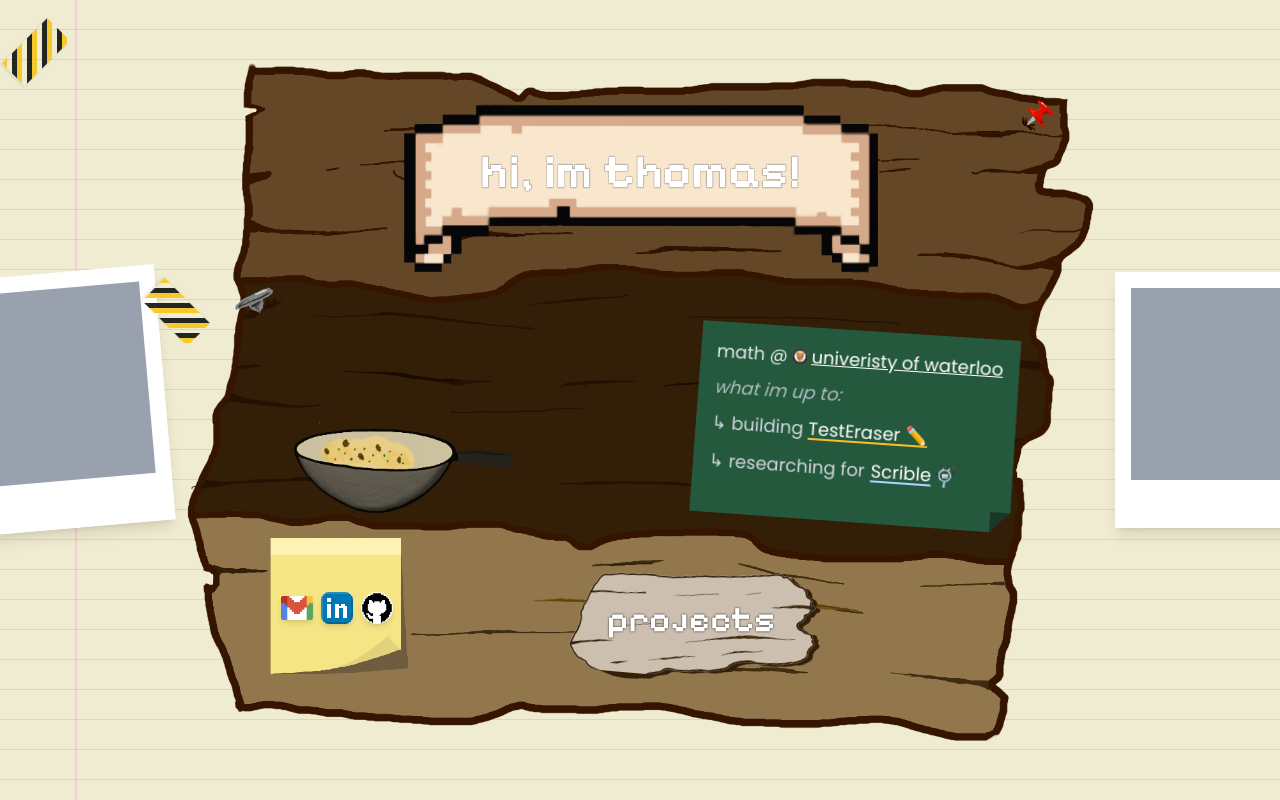
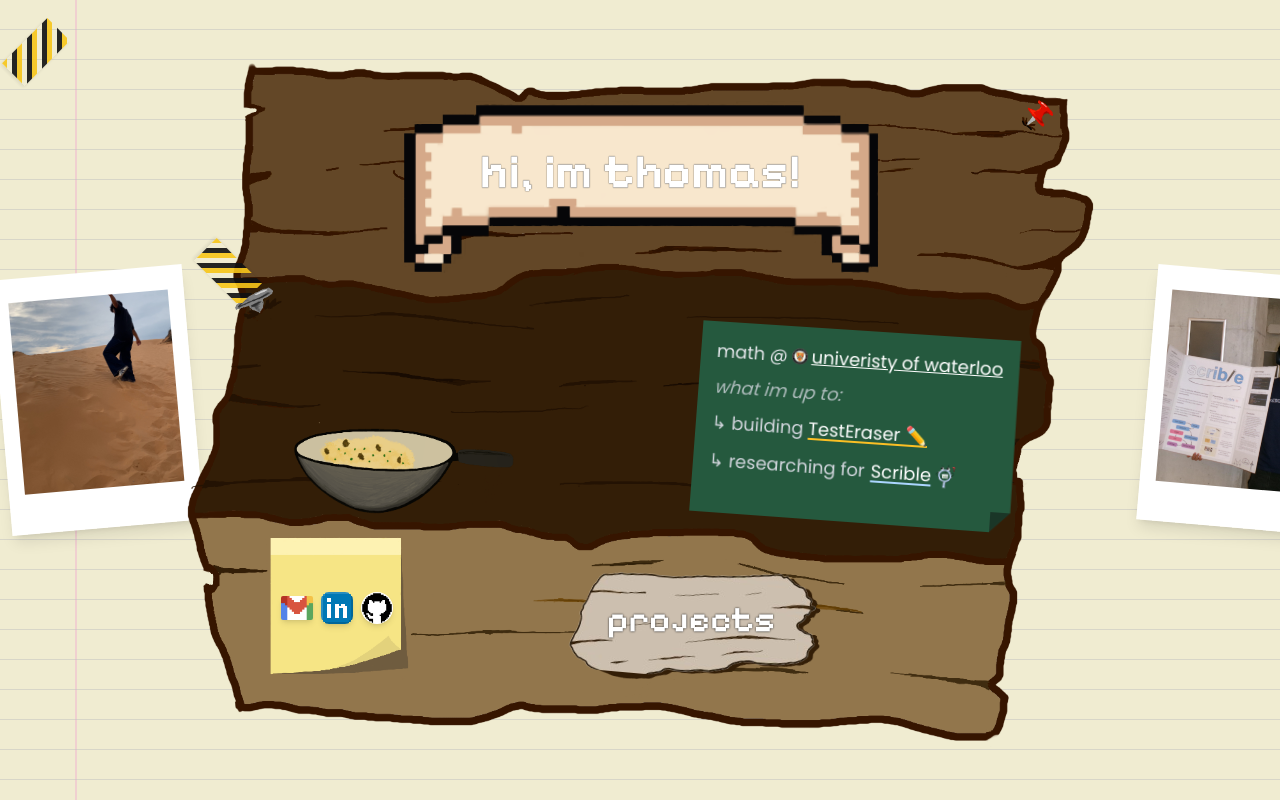
Before and after one commit to forkiron/thomaslenh, a React (Vite) app: page / in a window 1280 px wide. Built offline with nearby package versions, Linux system fonts and the light colour scheme.

Commit message:
animated polaroids + need to fix positioning of all

```diff
--- a/src/components/Polaroid.tsx
+++ b/src/components/Polaroid.tsx
@@ -1,10 +1,39 @@
 import React from "react";
 
-const Polaroid = () => {
+interface PolaroidProps {
+  image: string;
+  alt?: string;
+  topMargin?: string;
+  leftOffset?: string;
+  rotation?: string;
+  shadow?: string;
+  rotationDegrees?: number;
+  translateY?: number;
+}
+
+const Polaroid = ({
+  image,
+  alt = "Polaroid photo",
+  topMargin = "mt-4",
+  leftOffset = "",
+  rotation = "",
+  shadow = "",
+  rotationDegrees = 0,
+  translateY = 0,
+}: PolaroidProps) => {
   return (
-    <div>
+    <div
+      className={`relative ${leftOffset} ${shadow} polaroid-rotate`}
+      style={{
+        transform: `rotate(${rotationDegrees}deg) translateY(${translateY}px)`,
+      }}
+    >
       <div className="flex flex-col items-center w-48 h-64 bg-white ">
-        <div className="w-40 h-48 mt-4 bg-gray-400"></div>
+        <img
+          src={image}
+          alt={alt}
+          className={`w-40 h-48 ${topMargin} object-cover`}
+        />
       </div>
     </div>
   );
--- a/src/index.css
+++ b/src/index.css
@@ -5,3 +5,33 @@
 body {
   width: 600px;
 }
+
+/* Tape slam animation */
+@keyframes tapeSlam {
+  0% {
+    transform: translateY(-100%) scale(0.8);
+    opacity: 0;
+  }
+  50% {
+    transform: translateY(-20%) scale(1.1);
+    opacity: 0.8;
+  }
+  100% {
+    transform: translateY(0) scale(1);
+    opacity: 0.9;
+  }
+}
+
+/* Polaroid rotation transition */
+.polaroid-rotate {
+  transition: transform 1.5s ease-in-out !important;
+}
+
+/* Ensure smooth rotation for all transform classes */
+.rotate-15,
+.-rotate-15,
+.rotate-5,
+.-rotate-5,
+.rotate-0 {
+  transition: transform 1.5s ease-in-out !important;
+}
--- a/src/pages/Home.tsx
+++ b/src/pages/Home.tsx
@@ -1,10 +1,12 @@
-import React, { useState } from "react";
+import React, { useState, useEffect } from "react";
 import { GridBackgroundDemo } from "../components/background/GridBackgroundDemo";
 import Profile from "../components/Profile";
 import Polaroid from "../components/Polaroid";
 import ProjectCard from "../components/ProjectCard";
 import plankbackground from "../assets/plankbackground.png";
 import visiblewood from "../assets/visiblewood.png";
+import thomas1 from "../assets/thomas1.jpg";
+import thomas2 from "../assets/thomas2.jpg";
 import email from "../assets/emailpixel.jpg";
 import linkedin from "../assets/linkedinpixel.png";
 import github from "../assets/githubpixel.png";
@@ -12,6 +14,8 @@ import github from "../assets/githubpixel.png";
 const Home = () => {
   const [showProjects, setShowProjects] = useState(false);
   const [searchTerm, setSearchTerm] = useState("");
+  const [isLoading, setIsLoading] = useState(true);
+  const [showWashiTapes, setShowWashiTapes] = useState(false);
 
   const handleShowProjects = () => {
     setShowProjects(true);
@@ -20,9 +24,25 @@ const Home = () => {
   const handleCloseProjects = () => {
     setShowProjects(false);
   };
+
+  // Loading animation sequence
+  useEffect(() => {
+    const timer1 = setTimeout(() => {
+      setIsLoading(false); // Stop rotation
+    }, 1500); // Rotate for 1.5 seconds
+
+    const timer2 = setTimeout(() => {
+      setShowWashiTapes(true); // Show washi tapes
+    }, 2000); // Show washi tapes after rotation stops
+
+    return () => {
+      clearTimeout(timer1);
+      clearTimeout(timer2);
+    };
+  }, []);
   return (
     <div className="fixed w-screen min-h-screen">
-      {/* Background grid */}
+      {/* bg paper */}
       <div
         className={`absolute inset-0 -z-20 transition-all duration-300 ${
           showProjects ? "blur-sm" : ""
@@ -35,11 +55,20 @@ const Home = () => {
           showProjects ? "blur-sm" : ""
         }`}
       >
-        <div className="shadow-lg -rotate-5 flex-shrink-0 ">
-          <Polaroid />
+        {/* Left Polaroid */}
+        <div className="flex-shrink-0 mr-8">
+          <Polaroid
+            image={thomas1}
+            alt="Thomas Lenh Photo 1"
+            topMargin="mt-6"
+            leftOffset="left-15"
+            rotationDegrees={isLoading ? -15 : -5}
+            translateY={isLoading ? -20 : 0}
+            shadow="shadow-lg"
+          />
         </div>
 
-        {/* Responsive profile box with sticky note icons */}
+        {/* Wood Plank - Centered */}
         <div
           className="relative flex flex-col md:flex-row
                 w-[950px] h-[700px]
@@ -75,16 +104,27 @@ const Home = () => {
             </div>
           </div>
         </div>
-
-        <div className="shadow-lg flex-shrink-0">
-          <Polaroid />
+        {/* Right Polaroid */}
+        <div className="flex-shrink-0 ml-8">
+          <Polaroid
+            image={thomas2}
+            alt="Thomas Lenh Photo 2"
+            topMargin="mt-6"
+            rotationDegrees={isLoading ? 15 : 5}
+            translateY={isLoading ? -20 : 0}
+            shadow="shadow-lg"
+          />
         </div>
       </div>
 
-      {/* Fixed washi tape pieces - stay in place regardless of window size */}
+      {/*  washi tape pieces (left and right) respectively*/}
       <div
-        className={`absolute top-70 left-40 w-8 h-16 transform rotate-135 opacity-90 pointer-events-none transition-all duration-300 ${
+        className={`absolute top-60 left-53 w-8 h-16 transform rotate-135 pointer-events-none transition-all duration-1000 ${
           showProjects ? "blur-sm" : ""
+        } ${
+          showWashiTapes
+            ? "opacity-90 translate-x-0"
+            : "opacity-0 -translate-x-8"
         }`}
         style={{
           background:
@@ -94,8 +134,12 @@ const Home = () => {
         }}
       ></div>
       <div
-        className={`absolute w-8 h-16 transform rotate-45 opacity-90 pointer-events-none transition-all duration-300 ${
+        className={`absolute top-60 right-40 w-8 h-16 transform rotate-45 pointer-events-none transition-all duration-1000 ${
           showProjects ? "blur-sm" : ""
+        } ${
+          showWashiTapes
+            ? "opacity-90 translate-x-0"
+            : "opacity-0 translate-x-8"
         }`}
         style={{
           background:
@@ -114,18 +158,18 @@ const Home = () => {
           <div className="absolute inset-0" onClick={handleCloseProjects}></div>
 
           {/* Modal Content */}
-          <div className="relative w-200 bg-white/10 backdrop-blur-3xl rounded-xl border border-white/20 max-h-[90vh] overflow-y-auto shadow-2xl">
-            {/* Close Button */}
-            <button
-              onClick={handleCloseProjects}
-              className="absolute top-2 right-2 z-10 text-white hover:text-gray-300 text-2xl font-bold"
-            >
-              ×
-            </button>
-
-            <div className="flex gap-4 bg-white/5 backdrop-blur-sm w-full h-10 rounded-t-xl border-b border-white/10">
-              <div></div>
-              <div></div>
+          <div className="relative w-200 bg-black/30 backdrop-blur-3xl rounded-xl border border-white/20 max-h-[90vh] overflow-y-auto shadow-2xl">
+            {/* Sticky Top Bar */}
+            <div className="sticky top-0 z-20 flex items-center justify-between bg-black/20 backdrop-blur-2xl w-full h-7 rounded-t-xl border-b border-white/10 px-4">
+              {/* Apple Traffic Light Buttons */}
+              <div className="flex gap-2">
+                <button
+                  onClick={handleCloseProjects}
+                  className="w-3 h-3 rounded-full bg-red-500 hover:bg-red-600 transition-colors duration-200"
+                ></button>
+                <button className="w-3 h-3 rounded-full bg-yellow-500 hover:bg-yellow-600 transition-colors duration-200"></button>
+                <button className="w-3 h-3 rounded-full bg-green-500 hover:bg-green-600 transition-colors duration-200"></button>
+              </div>
               <div></div>
             </div>
 
```
